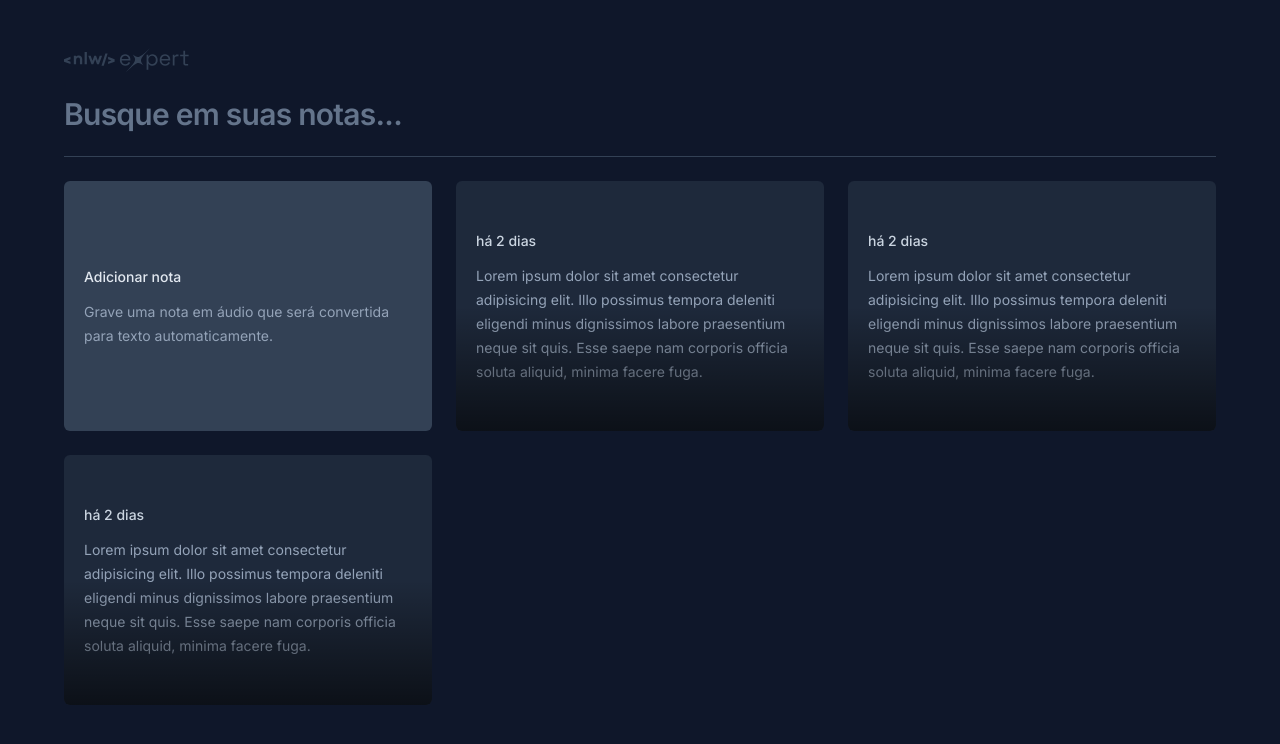
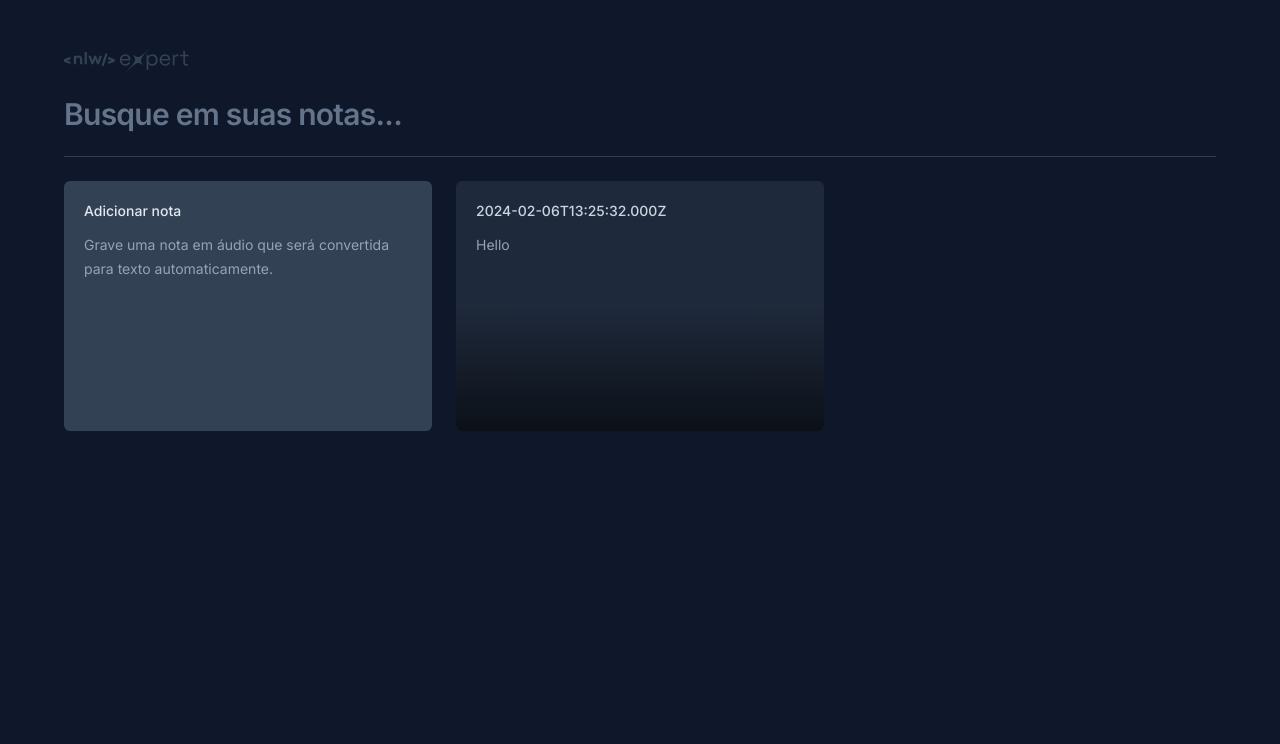
Before and after one commit to caiobukvar/nlw-expert14-react, a React (Vite) app: page / in a window 1280 px wide. Shown: the top 744 px of the page. Built offline with nearby package versions, Linux system fonts and the light colour scheme.

Commit message:
adicionando radix-ui + date-fns

```diff
--- a/package.json
+++ b/package.json
@@ -9,6 +9,8 @@
     "preview": "vite preview"
   },
   "dependencies": {
+    "@radix-ui/react-dialog": "^1.0.5",
+    "date-fns": "^3.3.1",
     "react": "^18.2.0",
     "react-dom": "^18.2.0"
   },
--- a/src/app.tsx
+++ b/src/app.tsx
@@ -1,6 +1,11 @@
 import logo from "./assets/logo-nlw-expert.svg";
 import { NewNoteCard } from "./components/new-note-card";
 import { NoteCard } from "./components/note-card";
+
+const note = {
+  createdAt: new Date(),
+  content: "Hello",
+};
 
 export function App() {
   return (
@@ -19,9 +24,7 @@
       <div className="grid grid-cols-3 auto-rows-[250px] gap-6">
         <NewNoteCard />
 
-        <NoteCard />
-        <NoteCard />
-        <NoteCard />
+        <NoteCard note={note} />
       </div>
     </div>
   );
--- a/src/components/new-note-card.tsx
+++ b/src/components/new-note-card.tsx
@@ -1,6 +1,6 @@
 export function NewNoteCard() {
   return (
-    <button className="rounded-md bg-slate-700 p-5 space-y-3 overflow-hidden relative outline-none hover:ring-2 hover:ring-slate-600 text-left focus-visible:ring-2 focus-visible: ring-lime-400">
+    <button className="rounded-md flex flex-col bg-slate-700 p-5 gap-3 overflow-hidden relative outline-none hover:ring-2 hover:ring-slate-600 text-left focus-visible:ring-2 focus-visible: ring-lime-400">
       <span className="text-sm font-medium text-slate-200">Adicionar nota</span>
 
       <p className="text-sm leading-6 text-slate-400">
--- a/src/components/note-card.tsx
+++ b/src/components/note-card.tsx
@@ -1,16 +1,41 @@
-export function NoteCard() {
+import * as Dialog from "@radix-ui/react-dialog";
+
+interface NoteCardProps {
+  note: {
+    createdAt: Date;
+    content: string;
+  };
+}
+
+export function NoteCard({ note }: NoteCardProps) {
   return (
-    <button className="rounded-md bg-slate-800 p-5 space-y-3 overflow-hidden relative outline-none hover:ring-2 hover:ring-slate-600 text-left focus-visible:ring-2 focus-visible:ring-lime-400">
-      <span className="text-sm font-medium text-slate-300">há 2 dias</span>
+    <Dialog.Root>
+      {/* trigger vai agir como botão */}
+      <Dialog.Trigger className="rounded-md flex flex-col bg-slate-800 p-5 gap-3 overflow-hidden relative outline-none hover:ring-2 hover:ring-slate-600 text-left focus-visible:ring-2 focus-visible:ring-lime-400">
+        <span className="text-sm font-medium text-slate-300">
+          {note.createdAt.toISOString()}
+        </span>
 
-      <p className="text-sm leading-6 text-slate-400">
-        Lorem ipsum dolor sit amet consectetur adipisicing elit. Illo possimus
-        tempora deleniti eligendi minus dignissimos labore praesentium neque sit
-        quis. Esse saepe nam corporis officia soluta aliquid, minima facere
-        fuga.
-      </p>
+        <p className="text-sm leading-6 text-slate-400">{note.content}</p>
 
-      <div className="absolute bottom-0 left-0 right-0 h-1/2 bg-gradient-to-t from-black/60 to-black/0 pointer-events-none" />
-    </button>
+        <div className="absolute bottom-0 left-0 right-0 h-1/2 bg-gradient-to-t from-black/60 to-black/0 pointer-events-none" />
+      </Dialog.Trigger>
+
+      <Dialog.Portal>
+        <Dialog.Overlay className="inset-0 fixed bg-black/60">
+          {/* ! usa -translate para ir para o lado oposto e centralizar */}
+          <Dialog.Content className="fixed left-1/2 top-1/2 -translate-x-1/2 -translate-y-1/2 max-w-[640px] h-[60vh] w-full bg-slate-700 rounded-md flex flex-col outline-none">
+            {/* flex-1 > ocupa o max de espaco possivel, pode reduzir caso necessario se outro elemento precisar de espaço */}
+            <div className="flex flex-1 flex-col gap-3 p-5">
+              <span className="text-sm font-medium text-slate-300">
+                há {note.createdAt.toISOString()} dias atrás
+              </span>
+
+              <p className="text-sm leading-6 text-slate-400">{note.content}</p>
+            </div>
+          </Dialog.Content>
+        </Dialog.Overlay>
+      </Dialog.Portal>
+    </Dialog.Root>
   );
 }
```
Also changed, not shown: 1 other file (tests, documents, lock files or other folders).
